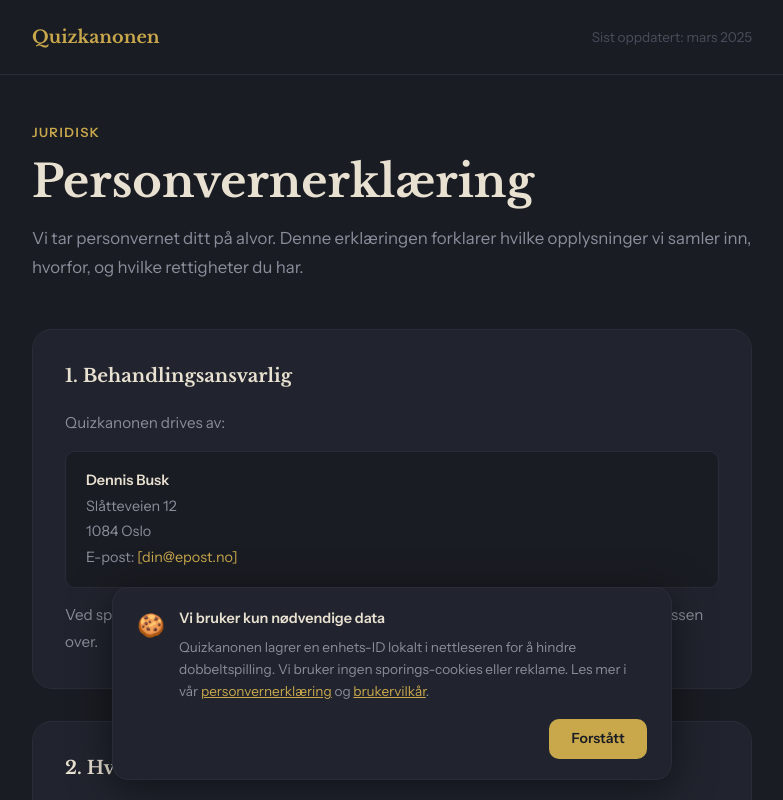
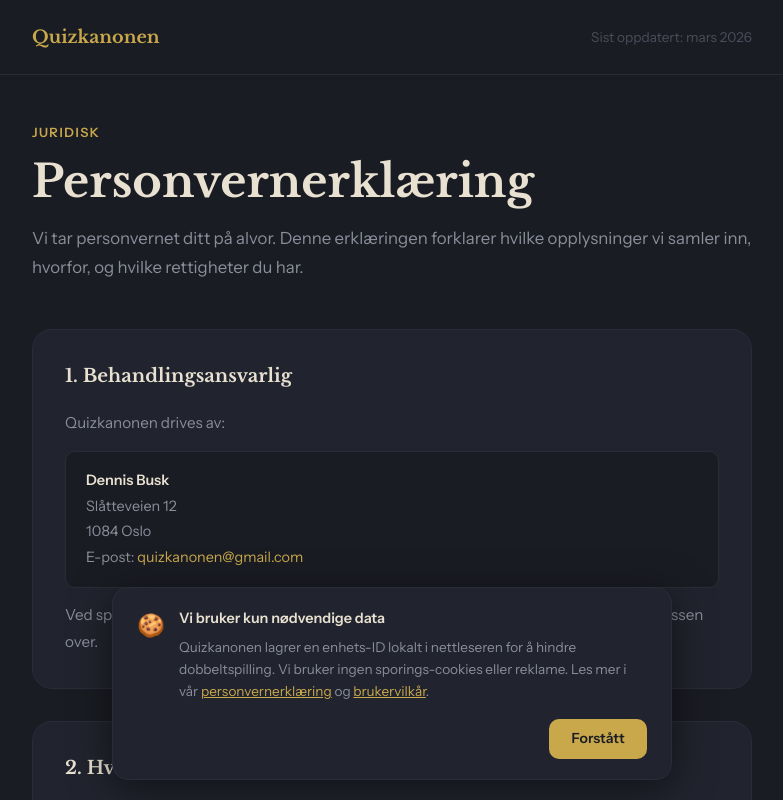
Before and after one commit to dennisbusk81-prog/quizkanonen, a Next.js app: page /personvern in a window 1280 px wide. Shown: the top 800 px of the page, without its empty margins (248-1031 px from the left). Built offline with nearby package versions, Linux system fonts and the light colour scheme.

Commit message:
Fiks e-post og årstall på juridiske sider

```diff
--- a/app/personvern/page.tsx
+++ b/app/personvern/page.tsx
@@ -13,7 +13,7 @@ export default function Personvern() {
           <a href="/" style={{ color: '#c9a84c', fontWeight: 600, fontSize: '1.1rem', textDecoration: 'none', fontFamily: "'Libre Baskerville', serif" }}>
             Quizkanonen
           </a>
-          <span style={{ color: '#4a4d5a', fontSize: '0.85rem' }}>Sist oppdatert: mars 2025</span>
+          <span style={{ color: '#4a4d5a', fontSize: '0.85rem' }}>Sist oppdatert: mars 2026</span>
         </div>
       </div>
 
@@ -43,7 +43,7 @@ export default function Personvern() {
               <strong style={{ color: '#e8e0d0' }}>Dennis Busk</strong><br />
               Slåtteveien 12<br />
               1084 Oslo<br />
-              E-post: <a href="mailto:quizkanonen@gmail.com" style={{ color: '#c9a84c' }}>[din@epost.no]</a>
+              E-post: <a href="mailto:quizkanonen@gmail.com" style={{ color: '#c9a84c' }}>quizkanonen@gmail.com</a>
             </Box>
             <P>Ved spørsmål om behandling av personopplysninger kan du kontakte oss på e-postadressen over.</P>
           </Section>
--- a/app/vilkar/page.tsx
+++ b/app/vilkar/page.tsx
@@ -13,7 +13,7 @@ export default function Vilkar() {
           <a href="/" style={{ color: '#c9a84c', fontWeight: 600, fontSize: '1.1rem', textDecoration: 'none', fontFamily: "'Libre Baskerville', serif" }}>
             Quizkanonen
           </a>
-          <span style={{ color: '#4a4d5a', fontSize: '0.85rem' }}>Sist oppdatert: mars 2025</span>
+          <span style={{ color: '#4a4d5a', fontSize: '0.85rem' }}>Sist oppdatert: mars 2026</span>
         </div>
       </div>
 
@@ -41,7 +41,7 @@ export default function Vilkar() {
             <Box>
               <strong style={{ color: '#e8e0d0' }}>Dennis Busk</strong><br />
               Slåtteveien 12, 1084 Oslo<br />
-              E-post: <a href="mailto:quizkanonen@gmail.com" style={{ color: '#c9a84c' }}>[din@epost.no]</a>
+              E-post: <a href="mailto:quizkanonen@gmail.com" style={{ color: '#c9a84c' }}>quizkanonen@gmail.com</a>
             </Box>
             <P>Tjenesten er tilgjengelig på <a href="https://quizkanonen.no" style={{ color: '#c9a84c' }}>quizkanonen.no</a>.</P>
           </Section>
@@ -123,7 +123,7 @@ export default function Vilkar() {
           <Section title="12. Kontakt">
             <P>Spørsmål om disse vilkårene? Ta kontakt:</P>
             <Box>
-              E-post: <a href="mailto:quizkanonen@gmail.com" style={{ color: '#c9a84c' }}>[din@epost.no]</a><br />
+              E-post: <a href="mailto:quizkanonen@gmail.com" style={{ color: '#c9a84c' }}>quizkanonen@gmail.com</a><br />
               Vi svarer vanligvis innen 2–3 virkedager.
             </Box>
           </Section>
```
